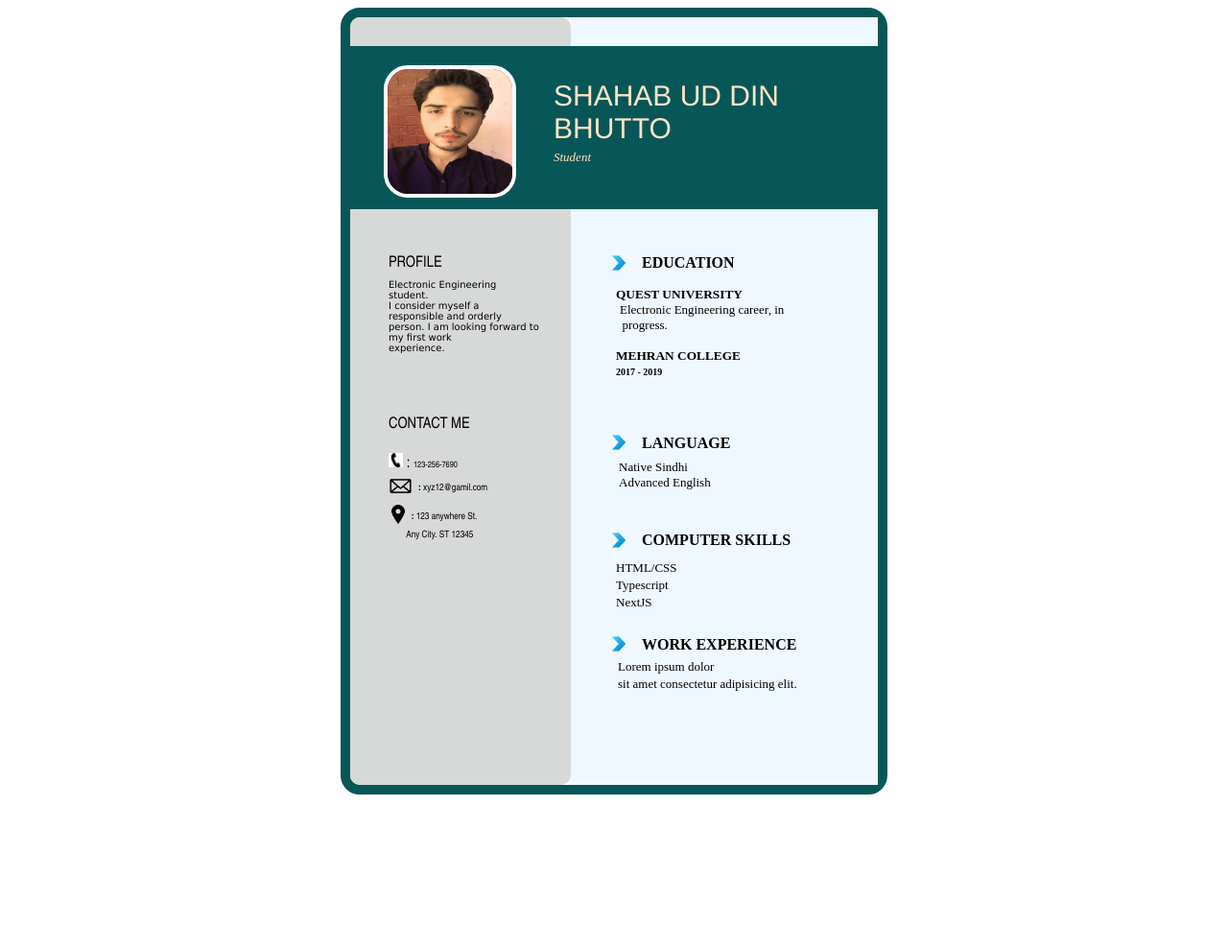
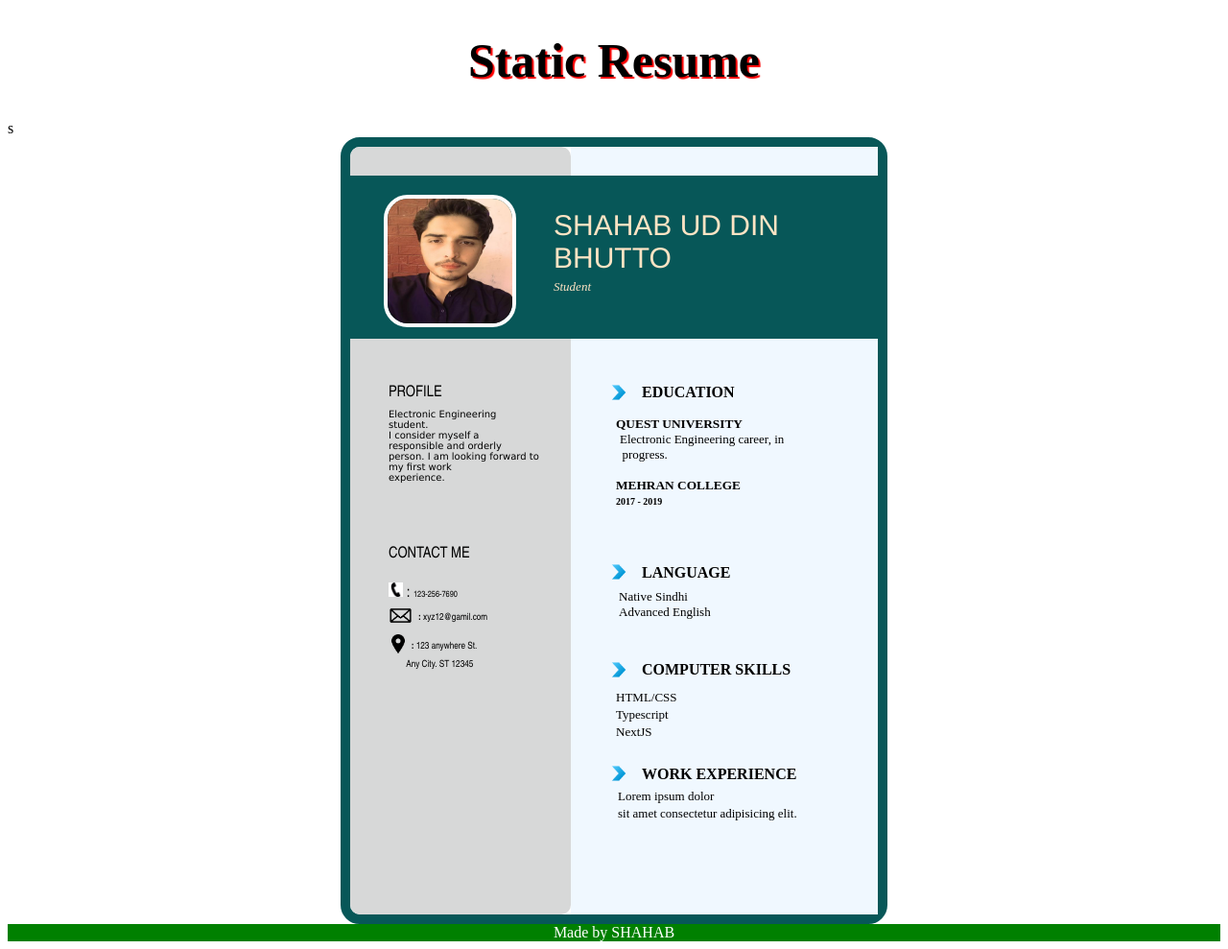
Before and after one commit to Shahab155/Resume_project, a plain HTML site: page index.html in a window 1280 px wide. Shown: the whole page at 96% size. Before the commit the page ends 836 px from the top, so only its background shows below. Drawn offline with Linux system fonts and the light colour scheme.

Commit message:
updated css file

```diff
--- a/index.html
+++ b/index.html
@@ -11,7 +11,7 @@
 
 <body>
 
-<!-- <h1 class="generalHeading">Static Resume</h1>s -->
+<h1 class="generalHeading">Static Resume</h1>s
 
     <!--         Container that is contains all the elements inside itself -->
     <div id="container">
@@ -108,7 +108,10 @@ MEHRAN COLLEGE <br>
 
     </div>
     </div>
+    <div class="footerDiv">
+<footer>Made by SHAHAB</footer>
 
+    </div>
 
 </body>
 
--- a/style.css
+++ b/style.css
@@ -4,11 +4,11 @@
 
 
 
-/* .generalHeading {
+ .generalHeading {
     text-align: center;
     text-shadow:2px 2px 1px red;
     font-size: 50px;
-} */
+}
 
 #container {
    height:800px;
@@ -222,3 +222,18 @@
     top: 220px;
     left: 49px;
  }
+ /*------------------------------------- Styling for footer -----------------------------------*/
+
+ footer {
+    color:white;
+
+
+    text-align: center;
+    background-color:green;
+ }
+
+ .footerDiv {
+    display: flex;
+    flex-direction: column;
+    align-content:center ;
+ }
```
